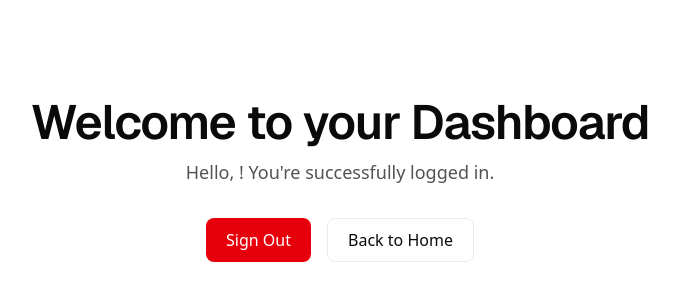
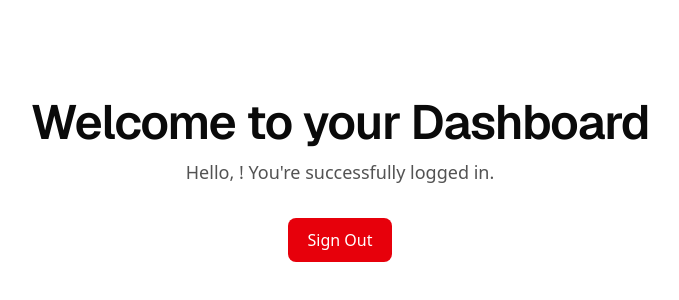
Before and after one commit to Kenneth-4/clinic-queue-system, a Next.js app in the folder clinic-queue/: page /dashboard in a window 1280 px wide. Shown: the part 220-520 px from the top of the page, without its empty margins (300-979 px from the left). Built offline with nearby package versions, Linux system fonts and the light colour scheme; no server answers.

Commit message:
signout button fix

```diff
--- a/clinic-queue/src/app/dashboard/page.tsx
+++ b/clinic-queue/src/app/dashboard/page.tsx
@@ -2,9 +2,11 @@
 
 import { useAuth } from "@/components/context/AuthProvider";
 import Link from "next/link";
+import { useRouter } from "next/navigation";
 
 export default function DashboardPage() {
   const { user, signOut } = useAuth();
+  const router = useRouter();
 
   return (
     <main className="min-h-dvh flex items-center justify-center px-6 py-16">
@@ -20,17 +22,14 @@ export default function DashboardPage() {
 
         <div className="flex flex-col sm:flex-row gap-3 sm:gap-4 w-full sm:w-auto justify-center">
           <button
-            onClick={signOut}
+            onClick={async () => {
+              await signOut();
+              router.push("/");
+            }}
             className="inline-flex items-center justify-center rounded-md bg-red-600 text-white h-11 px-5 font-medium hover:bg-red-700 transition"
           >
             Sign Out
           </button>
-          <Link
-            href="/"
-            className="inline-flex items-center justify-center rounded-md border border-black/[.08] dark:border-white/[.145] h-11 px-5 font-medium hover:bg-black/[.04] dark:hover:bg-white/[.06] transition"
-          >
-            Back to Home
-          </Link>
         </div>
       </div>
     </main>
```
